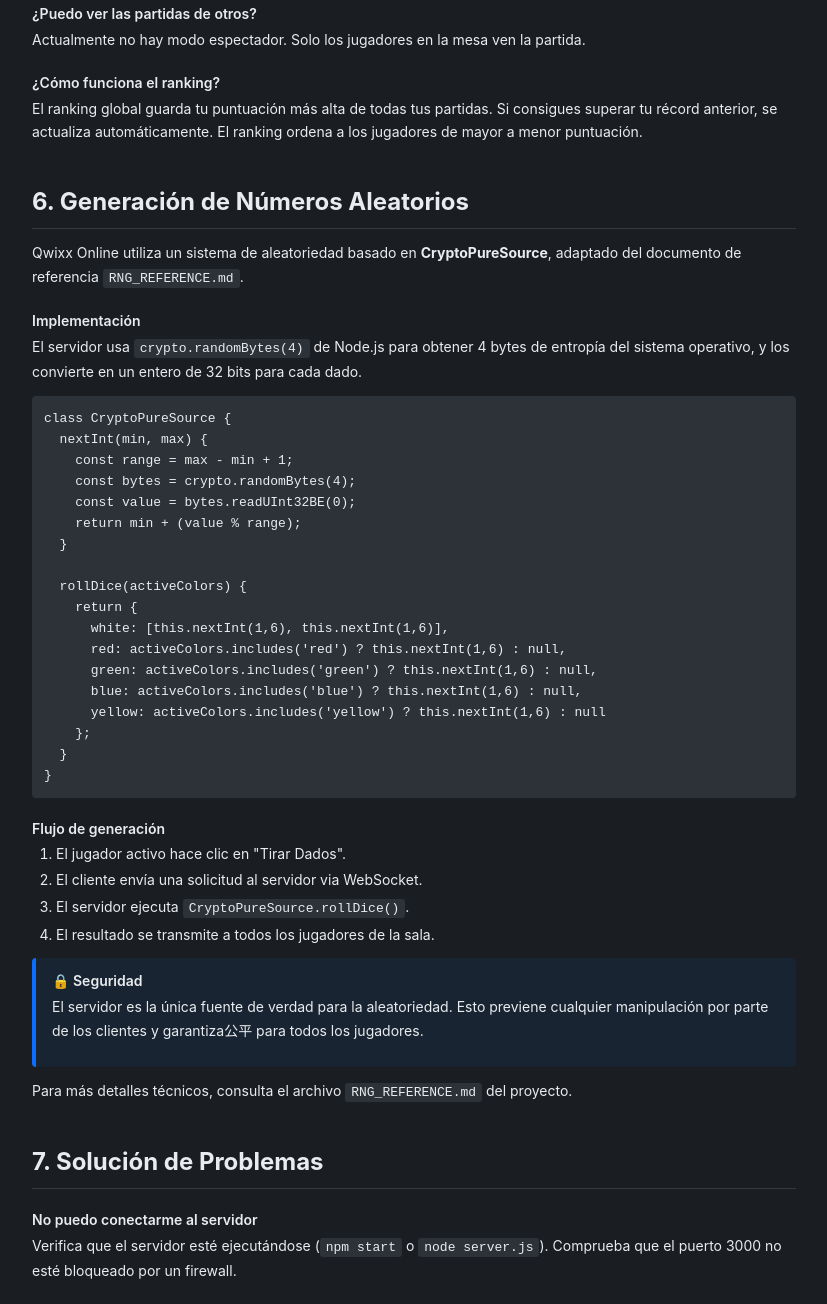
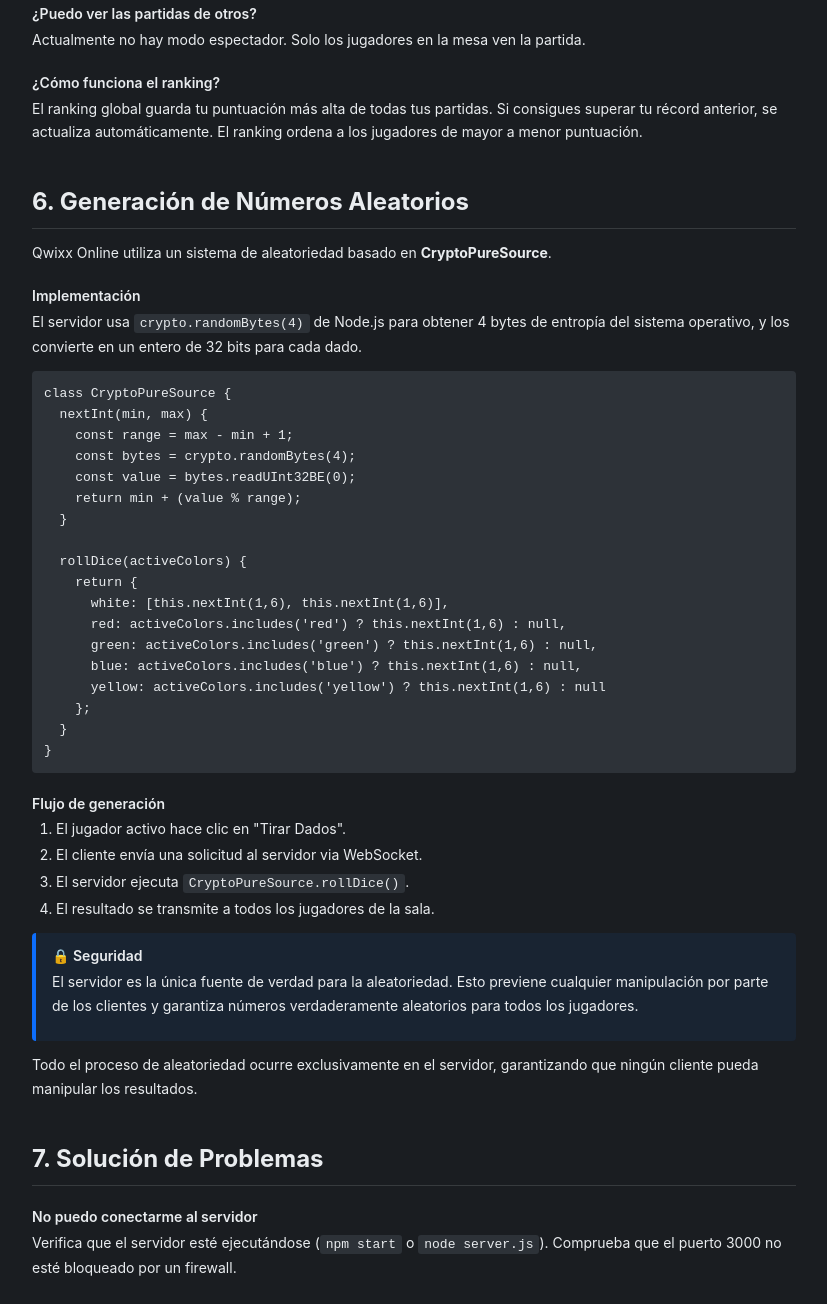
Before and after one commit to carlymx/qwixx-online, a website: page public/docs/index.html in a window 1280 px wide. Shown: the part 8178-9482 px from the top of the page, without its empty margins (276-1103 px from the left). Drawn offline with Linux system fonts and the light colour scheme.

Commit message:
docs: eliminar referencias a RNG_REFERENCE.md (archivo en gitignore)

```diff
--- a/public/docs/index.html
+++ b/public/docs/index.html
@@ -546,7 +546,7 @@
     <!-- ═══════════════════════════════════════════════════ -->
     <section id="rng">
       <h2>6. Generación de Números Aleatorios</h2>
-      <p>Qwixx Online utiliza un sistema de aleatoriedad basado en <strong>CryptoPureSource</strong>, adaptado del documento de referencia <code>RNG_REFERENCE.md</code>.</p>
+      <p>Qwixx Online utiliza un sistema de aleatoriedad basado en <strong>CryptoPureSource</strong>.</p>
 
       <h4>Implementación</h4>
       <p>El servidor usa <code>crypto.randomBytes(4)</code> de Node.js para obtener 4 bytes de entropía del sistema operativo, y los convierte en un entero de 32 bits para cada dado.</p>
@@ -580,10 +580,10 @@
 
       <div class="callout info">
         <div class="callout-title">🔒 Seguridad</div>
-        <p>El servidor es la única fuente de verdad para la aleatoriedad. Esto previene cualquier manipulación por parte de los clientes y garantiza公平 para todos los jugadores.</p>
+        <p>El servidor es la única fuente de verdad para la aleatoriedad. Esto previene cualquier manipulación por parte de los clientes y garantiza números verdaderamente aleatorios para todos los jugadores.</p>
       </div>
 
-      <p>Para más detalles técnicos, consulta el archivo <code>RNG_REFERENCE.md</code> del proyecto.</p>
+      <p>Todo el proceso de aleatoriedad ocurre exclusivamente en el servidor, garantizando que ningún cliente pueda manipular los resultados.</p>
     </section>
 
     <!-- ═══════════════════════════════════════════════════ -->
```
